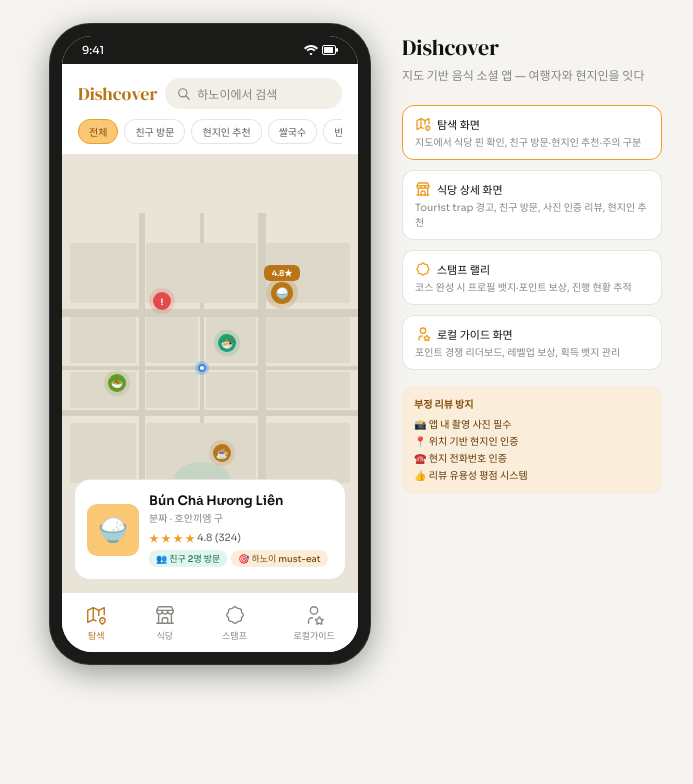
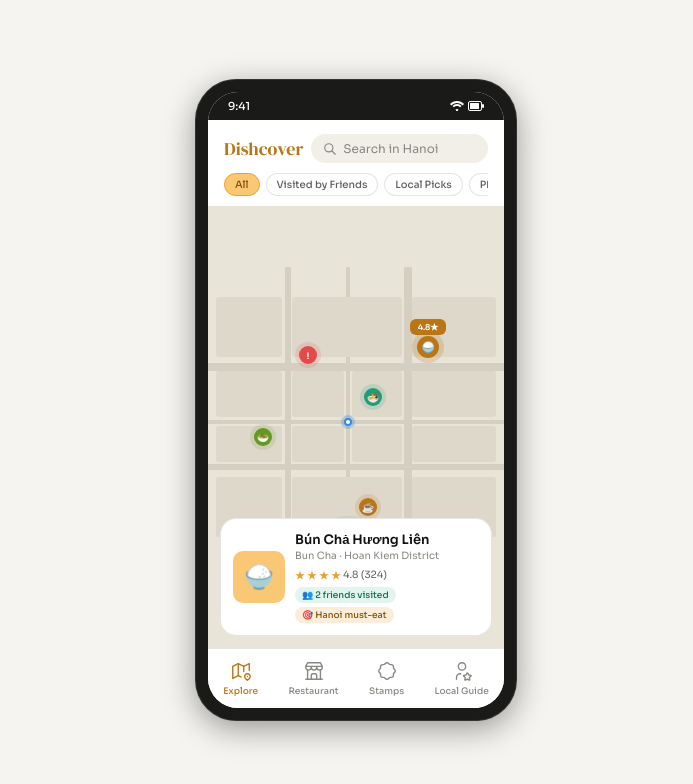
Before and after one commit to Seonye32/CAU-PTIT-Team2, a React (Vite) app in the folder dishcover/: page / in a window 1280 px wide. Shown: the top 784 px of the page, without its empty margins (284-977 px from the left). Built offline with nearby package versions, Linux system fonts and the light colour scheme.

Commit message:
Translate Korean UI text to English

```diff
--- a/dishcover/src/App.css
+++ b/dishcover/src/App.css
@@ -18,17 +18,18 @@
 body {
   background: #f5f4f0;
   font-family: 'Sora', sans-serif;
+  min-height: 100vh;
   display: flex;
   justify-content: center;
-  padding: 1.5rem 0 2rem;
+  align-items: center;
+  padding: 0;
 }
 
 /* ── Layout ── */
 .scene {
+  min-height: 100vh;
   display: flex;
-  gap: 32px;
-  align-items: flex-start;
-  flex-wrap: wrap;
+  align-items: center;
   justify-content: center;
 }
 
@@ -409,26 +410,3 @@ body {
   color: var(--amber600);
 }
 .earned-badge-icon { font-size: 18px; }
-
-/* ── Sidebar ── */
-.sidebar { max-width: 260px; padding-top: 8px; }
-.sidebar-logo { font-family: 'DM Serif Display', serif; font-size: 22px; color: #111; margin-bottom: 4px; }
-.sidebar-desc { font-size: 12px; color: var(--gray400); margin-bottom: 20px; line-height: 1.6; }
-.sidebar-menu { display: flex; flex-direction: column; gap: 10px; }
-
-.menu-item {
-  background: #fff;
-  border: .5px solid rgba(0,0,0,.1);
-  border-radius: 12px;
-  padding: 10px 12px;
-  cursor: pointer;
-  transition: border-color .15s;
-}
-.menu-item:hover,
-.menu-item--active { border-color: var(--amber200); }
-.menu-item-title { font-size: 11px; font-weight: 500; color: #111; display: flex; align-items: center; gap: 6px; }
-.menu-item-desc  { font-size: 10px; color: var(--gray400); margin-top: 2px; }
-
-.trust-box { margin-top: 16px; background: var(--amber50); border-radius: 10px; padding: 10px 12px; }
-.trust-box-title { font-size: 10px; font-weight: 600; color: var(--amber600); margin-bottom: 5px; }
-.trust-box-body  { font-size: 10px; color: var(--amber800); line-height: 1.7; }
--- a/dishcover/src/App.jsx
+++ b/dishcover/src/App.jsx
@@ -11,10 +11,10 @@ import StampsTab from './components/StampsTab'
 import GuideTab from './components/GuideTab'
 
 const TABS = [
-  { id: 'map',    label: '탐색',     Icon: IconMap2 },
-  { id: 'detail', label: '식당',     Icon: IconBuildingStore },
-  { id: 'stamps', label: '스탬프',   Icon: IconRosette },
-  { id: 'guide',  label: '로컬가이드', Icon: IconUserStar },
+  { id: 'map',    label: 'Explore',     Icon: IconMap2 },
+  { id: 'detail', label: 'Restaurant',  Icon: IconBuildingStore },
+  { id: 'stamps', label: 'Stamps',      Icon: IconRosette },
+  { id: 'guide',  label: 'Local Guide', Icon: IconUserStar },
 ]
 
 export default function App() {
@@ -53,42 +53,6 @@ export default function App() {
           </nav>
         </div>
       </div>
-
-      <div className="sidebar">
-        <div className="sidebar-logo">Dishcover</div>
-        <div className="sidebar-desc">지도 기반 음식 소셜 앱 — 여행자와 현지인을 잇다</div>
-
-        <div className="sidebar-menu">
-          {[
-            { id: 'map',    Icon: IconMap2,          title: '탐색 화면',       desc: '지도에서 식당 핀 확인, 친구 방문·현지인 추천·주의 구분' },
-            { id: 'detail', Icon: IconBuildingStore, title: '식당 상세 화면',   desc: 'Tourist trap 경고, 친구 방문, 사진 인증 리뷰, 현지인 추천' },
-            { id: 'stamps', Icon: IconRosette,       title: '스탬프 랠리',      desc: '코스 완성 시 프로필 뱃지·포인트 보상, 진행 현황 추적' },
-            { id: 'guide',  Icon: IconUserStar,      title: '로컬 가이드 화면', desc: '포인트 경쟁 리더보드, 레벨업 보상, 획득 뱃지 관리' },
-          ].map(({ id, Icon, title, desc }) => (
-            <div
-              key={id}
-              className={`menu-item${activeTab === id ? ' menu-item--active' : ''}`}
-              onClick={() => setActiveTab(id)}
-            >
-              <div className="menu-item-title">
-                <Icon size={16} color="var(--amber200)" />
-                {title}
-              </div>
-              <div className="menu-item-desc">{desc}</div>
-            </div>
-          ))}
-        </div>
-
-        <div className="trust-box">
-          <div className="trust-box-title">부정 리뷰 방지</div>
-          <div className="trust-box-body">
-            📸 앱 내 촬영 사진 필수<br />
-            📍 위치 기반 현지인 인증<br />
-            ☎️ 현지 전화번호 인증<br />
-            👍 리뷰 유용성 평점 시스템
-          </div>
-        </div>
-      </div>
     </div>
   )
 }
--- a/dishcover/src/components/DetailTab.jsx
+++ b/dishcover/src/components/DetailTab.jsx
@@ -22,14 +22,14 @@ export default function DetailTab({ active, onBack }) {
           </div>
           <div className="local-badge">
             <IconMapPin size={12} />
-            현지인 인증
+            Local Verified
           </div>
         </div>
 
         <div className="trap-warning">
           <IconAlertTriangle size={16} color="var(--red400)" style={{ flexShrink: 0, marginTop: 1 }} />
           <div className="trap-warning-text">
-            <strong>주의:</strong> 이 근처 "Pho Thin" 간판 식당들은 여행자 트랩일 수 있습니다. 정확한 위치를 확인하세요.
+            <strong>Warning:</strong> Restaurants with "Pho Thin" signs nearby may be tourist traps. Please check the exact location.
           </div>
         </div>
 
@@ -38,26 +38,26 @@ export default function DetailTab({ active, onBack }) {
             <div className="friend-avatar">JH</div>
             <div className="friend-avatar" style={{ background: 'var(--coral100)', color: 'var(--coral600)' }}>SY</div>
           </div>
-          <div className="friend-visited-text">지현, 소연이가 방문했어요 · "진짜 맛있다고"</div>
+          <div className="friend-visited-text">Jihyun and Soyeon visited · "They said it was really good"</div>
         </div>
 
-        <div className="section-title">사진 리뷰</div>
+        <div className="section-title">Photo Reviews</div>
 
         <div className="review-card">
           <div className="review-header">
             <div className="reviewer-dot">MJ</div>
             <div className="reviewer-info">
-              <div className="reviewer-name">민준 · 서울</div>
-              <div className="reviewer-meta">📍 현장 인증 · 3일 전</div>
+              <div className="reviewer-name">Minjun · Seoul</div>
+              <div className="reviewer-meta">📍 On-site Verified · 3 days ago</div>
             </div>
-            <span className="verified-badge">✓ 인증</span>
+            <span className="verified-badge">✓ Verified</span>
           </div>
           <div className="review-photo">🍜</div>
           <div className="review-text">
-            아침 7시부터 줄 서서 먹었는데 진짜 그만한 가치가 있어요. 국물이 정말 깊고 면도 탱탱해요. 하노이 오면 무조건 필수!
+            I waited in line from 7 a.m., and it was totally worth it. The broth was incredibly rich, and the noodles had a great texture. A must-visit spot if you come to Hanoi!
           </div>
           <div className="review-helpful">
-            <button className="helpful-btn"><IconThumbUp size={12} /> 도움돼요 (47)</button>
+            <button className="helpful-btn"><IconThumbUp size={12} /> Helpful (47)</button>
             <button className="helpful-btn"><IconThumbDown size={12} /> (2)</button>
           </div>
         </div>
@@ -66,17 +66,17 @@ export default function DetailTab({ active, onBack }) {
           <div className="review-header">
             <div className="reviewer-dot" style={{ background: 'var(--green200)', color: 'var(--green600)' }}>HA</div>
             <div className="reviewer-info">
-              <div className="reviewer-name">하노이 현지인 Minh Anh</div>
-              <div className="reviewer-meta">🏠 현지인 가이드 · Lv.4</div>
+              <div className="reviewer-name">Minh Anh · Hanoi Local</div>
+              <div className="reviewer-meta">🏠 Local Guide · Lv.4</div>
             </div>
-            <span className="verified-badge" style={{ background: 'var(--green50)', color: 'var(--green600)' }}>로컬</span>
+            <span className="verified-badge" style={{ background: 'var(--green50)', color: 'var(--green600)' }}>Local</span>
           </div>
           <div className="review-photo" style={{ background: 'var(--teal50)' }}>🥣</div>
           <div className="review-text">
-            저도 매주 오는 단골이에요! 아침 일찍 갈수록 신선한 재료로 만든 걸 드실 수 있어요. 추가 고수는 꼭 요청하세요 🌿
+            I come here almost every week! If you go early in the morning, you can enjoy the freshest ingredients. Make sure to ask for extra cilantro 🌿
           </div>
           <div className="review-helpful">
-            <button className="helpful-btn"><IconThumbUp size={12} /> 도움돼요 (118)</button>
+            <button className="helpful-btn"><IconThumbUp size={12} /> Helpful (118)</button>
           </div>
         </div>
       </div>
--- a/dishcover/src/components/GuideTab.jsx
+++ b/dishcover/src/components/GuideTab.jsx
@@ -1,32 +1,32 @@
 import { IconTrophy, IconAward } from '@tabler/icons-react'
 
 const leaders = [
-  { rank: 1,  top: true,  initials: 'TN',   name: 'Tran Ngoc',    meta: '리뷰 124개 · 4,210명 도움', pts: '4,210P', dotStyle: { background: 'var(--amber100)', color: 'var(--amber600)' } },
-  { rank: 2,  top: true,  initials: 'MA',   name: 'Minh Anh',     meta: '리뷰 97개 · 3,580명 도움',  pts: '3,580P', dotStyle: { background: 'var(--blue200)',  color: 'var(--blue600)'  } },
-  { rank: 3,  top: false, initials: 'HL',   name: 'Hoang Long',   meta: '리뷰 82개 · 2,930명 도움',  pts: '2,930P', dotStyle: { background: 'var(--coral100)',color: 'var(--coral600)' } },
-  { rank: 14, top: true,  initials: '지수', name: '김지수 (나)',   meta: '리뷰 38개 · 847명 도움',    pts: '1,240P', me: true },
+  { rank: 1,  top: true,  initials: 'TN',   name: 'Tran Ngoc',    meta: '124 reviews · helped 4,210 people', pts: '4,210P', dotStyle: { background: 'var(--amber100)', color: 'var(--amber600)' } },
+  { rank: 2,  top: true,  initials: 'MA',   name: 'Minh Anh',     meta: '97 reviews · helped 3,580 people',  pts: '3,580P', dotStyle: { background: 'var(--blue200)',  color: 'var(--blue600)'  } },
+  { rank: 3,  top: false, initials: 'HL',   name: 'Hoang Long',   meta: '82 reviews · helped 2,930 people',  pts: '2,930P', dotStyle: { background: 'var(--coral100)',color: 'var(--coral600)' } },
+  { rank: 14, top: true,  initials: 'JS',   name: 'Jisoo Kim (Me)', meta: '38 reviews · helped 847 people',   pts: '1,240P', me: true },
 ]
 
 const earnedBadges = [
-  { icon: '🍚', label: '서울 비빔밥 마스터' },
-  { icon: '⭐', label: '하노이 미식가' },
-  { icon: '🥐', label: '반미 헌터 (진행중)', style: { background: 'var(--gray50)', color: 'var(--gray400)', borderColor: 'var(--gray100)' } },
+  { icon: '🍚', label: 'Seoul Bibimbap Master' },
+  { icon: '⭐', label: 'Hanoi Foodie' },
+  { icon: '🥐', label: 'Banh Mi Hunter (In Progress)', style: { background: 'var(--gray50)', color: 'var(--gray400)', borderColor: 'var(--gray100)' } },
 ]
 
 export default function GuideTab({ active }) {
   return (
     <div className={`tab-content${active ? '' : ' hidden'}`}>
       <div className="guide-header">
-        <div className="guide-name">김지수님의 가이드</div>
-        <div className="guide-sub">로컬 가이드 Lv.4 · 하노이</div>
+        <div className="guide-name">Jisoo Kim's Guide</div>
+        <div className="guide-sub">Local Guide Lv.4 · Hanoi</div>
         <div className="guide-badges">
-          <span className="guide-badge-chip">🍜 서울 비빔밥 마스터</span>
-          <span className="guide-badge-chip">⭐ 하노이 미식가</span>
+          <span className="guide-badge-chip">🍜 Seoul Bibimbap Master</span>
+          <span className="guide-badge-chip">⭐ Hanoi Foodie</span>
         </div>
       </div>
 
       <div className="guide-stats">
-        {[['1,240', '포인트'], ['38', '리뷰 작성'], ['847', '여행자 도움']].map(([val, label]) => (
+        {[['1,240', 'Points'], ['38', 'Reviews'], ['847', 'Travelers Helped']].map(([val, label]) => (
           <div className="stat-card" key={label}>
             <div className="stat-val">{val}</div>
             <div className="stat-label">{label}</div>
@@ -41,12 +41,12 @@ export default function GuideTab({ active }) {
             <span style={{ color: 'var(--amber400)' }}>Lv.5 · 1,800P</span>
           </div>
           <div className="points-bar"><div className="points-fill" /></div>
-          <div className="points-next">560P 더 모으면 Lv.5 달성 · 스타벅스 상품권 5,000원</div>
+          <div className="points-next">Earn 560P more to reach Lv.5 · Starbucks 5,000 KRW Voucher</div>
         </div>
 
         <div className="leaderboard-title">
           <IconTrophy size={16} color="var(--amber200)" />
-          하노이 로컬 가이드 순위
+          Hanoi Local Guide Rankings
         </div>
 
         {leaders.map((l) => (
@@ -63,7 +63,7 @@ export default function GuideTab({ active }) {
 
         <div className="leaderboard-title" style={{ marginTop: 8 }}>
           <IconAward size={16} color="var(--amber200)" />
-          획득 뱃지
+          Earned Badges
         </div>
         <div className="badges-grid">
           {earnedBadges.map(({ icon, label, style }) => (
--- a/dishcover/src/components/MapTab.jsx
+++ b/dishcover/src/components/MapTab.jsx
@@ -8,11 +8,11 @@ export default function MapTab({ active, onNavigate }) {
           <span className="app-logo">Dishcover</span>
           <div className="search-bar">
             <IconSearch size={14} color="var(--gray400)" />
-            <span>하노이에서 검색</span>
+            <span>Search in Hanoi</span>
           </div>
         </div>
         <div className="filter-chips">
-          {['전체', '친구 방문', '현지인 추천', '쌀국수', '반미', '커피'].map((label, i) => (
+          {['All', 'Visited by Friends', 'Local Picks', 'Pho', 'Banh Mi', 'Coffee'].map((label, i) => (
             <div key={label} className={`chip${i === 0 ? ' active' : ''}`}>{label}</div>
           ))}
         </div>
@@ -82,7 +82,7 @@ export default function MapTab({ active, onNavigate }) {
             <div className="map-card-img">🍚</div>
             <div className="map-card-info">
               <div className="map-card-name">Bún Chả Hương Liên</div>
-              <div className="map-card-sub">분짜 · 호안끼엠 구</div>
+              <div className="map-card-sub">Bun Cha · Hoan Kiem District</div>
               <div className="map-card-badges">
                 <div className="stars">
                   {'★★★★'.split('').map((s, i) => <span key={i} style={{ color: 'var(--amber200)' }}>{s}</span>)}
@@ -90,8 +90,8 @@ export default function MapTab({ active, onNavigate }) {
                 </div>
               </div>
               <div className="map-card-badges">
-                <span className="badge-sm badge-friend">👥 친구 2명 방문</span>
-                <span className="badge-sm badge-stamp">🎯 하노이 must-eat</span>
+                <span className="badge-sm badge-friend">👥 2 friends visited</span>
+                <span className="badge-sm badge-stamp">🎯 Hanoi must-eat</span>
               </div>
             </div>
           </div>
--- a/dishcover/src/components/StampsTab.jsx
+++ b/dishcover/src/components/StampsTab.jsx
@@ -3,8 +3,8 @@ import { IconAward } from '@tabler/icons-react'
 const rallies = [
   {
     icon: '🍜',
-    name: '하노이 Must-Eat 5',
-    progress: '3/5 완료 · 뱃지까지 2개 남았어요',
+    name: 'Hanoi Must-Eat 5',
+    progress: '3/5 completed · 2 more to earn the badge',
     pct: 60,
     stamps: [
       { emoji: '🍜', done: true },
@@ -13,14 +13,14 @@ const rallies = [
       { emoji: '🍚', done: false },
       { emoji: '🥐', done: false },
     ],
-    reward: <><strong>하노이 미식가</strong> 프로필 뱃지</>,
+    reward: <><strong>Hanoi Foodie</strong> profile badge</>,
     completed: false,
     awardColor: 'var(--amber200)',
   },
   {
     icon: '🍚',
-    name: '서울 비빔밥 투어',
-    progress: '5/5 완료',
+    name: 'Seoul Bibimbap Tour',
+    progress: '5/5 completed',
     pct: 100,
     stamps: [
       { emoji: '🍚', done: true, doneStyle: { background: 'var(--green50)' } },
@@ -29,7 +29,7 @@ const rallies = [
       { emoji: '🫕', done: true, doneStyle: { background: 'var(--green50)' } },
       { emoji: '🍳', done: true, doneStyle: { background: 'var(--green50)' } },
     ],
-    reward: <><strong style={{ color: 'var(--green600)' }}>서울 비빔밥 마스터</strong> 프로필 뱃지</>,
+    reward: <><strong style={{ color: 'var(--green600)' }}>Seoul Bibimbap Master</strong> profile badge</>,
     completed: true,
     fillColor: 'var(--green400)',
     rewardStyle: { color: 'var(--green600)' },
@@ -37,11 +37,11 @@ const rallies = [
   },
   {
     icon: '🥐',
-    name: '베트남 반미 투어',
-    progress: '0/6 완료 · 새 랠리!',
+    name: 'Vietnam Banh Mi Tour',
+    progress: '0/6 completed · New rally!',
     pct: 0,
     stamps: Array(5).fill({ emoji: '🥐', done: false }),
-    reward: <><strong>반미 헌터</strong> 프로필 뱃지 + 10,000P</>,
+    reward: <><strong>Banh Mi Hunter</strong> profile badge + 10,000P</>,
     completed: false,
     awardColor: 'var(--amber200)',
   },
@@ -51,8 +51,8 @@ export default function StampsTab({ active }) {
   return (
     <div className={`tab-content${active ? '' : ' hidden'}`}>
       <div className="stamps-header">
-        <div className="stamps-title">스탬프 랠리</div>
-        <div className="stamps-sub">특별 코스를 완성하고 뱃지를 획득하세요</div>
+        <div className="stamps-title">Stamp Rally</div>
+        <div className="stamps-sub">Complete special courses and earn badges</div>
       </div>
       <div className="stamps-body">
         {rallies.map((r) => (
@@ -63,7 +63,7 @@ export default function StampsTab({ active }) {
                 <div className="rally-name">{r.name}</div>
                 <div className="rally-progress-text">{r.progress}</div>
               </div>
-              {r.completed && <span className="completed-badge">완료 ✓</span>}
+              {r.completed && <span className="completed-badge">Completed ✓</span>}
             </div>
             <div className="progress-bar">
               <div className="progress-fill" style={{ width: `${r.pct}%`, background: r.fillColor }} />
@@ -82,7 +82,7 @@ export default function StampsTab({ active }) {
             <div className="reward-row">
               <IconAward size={16} color={r.awardColor} />
               <div className="reward-text" style={r.rewardStyle}>
-                {r.completed ? '획득: ' : '완성 보상: '}{r.reward}
+                {r.completed ? 'Earned: ' : 'Completion Reward: '}{r.reward}
               </div>
             </div>
           </div>
```
